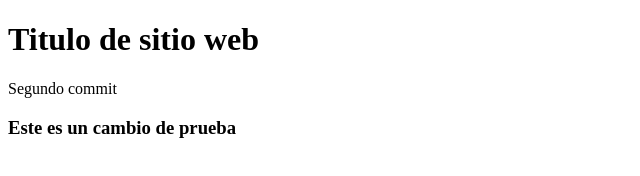
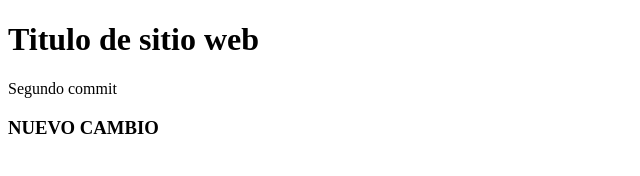
Before and after one commit to guille-f-f/testing-git-github, a plain HTML site: page index.html in a window 1280 px wide. Shown: the whole page, without its empty margins (0-640 px from the left). Drawn offline with nearby package versions, Linux system fonts and the light colour scheme.

Commit message:
nuevo cambio

```diff
--- a/index.html
+++ b/index.html
@@ -28,7 +28,7 @@
     <h1>Titulo de sitio web</h1>
     <p>Segundo commit</p>
 
-    <h3>Este es un cambio de prueba</h3>
+    <h3>NUEVO CAMBIO</h3>
 
     <!-- Javascript -->
     <script src="javascript.js"></script>
```
